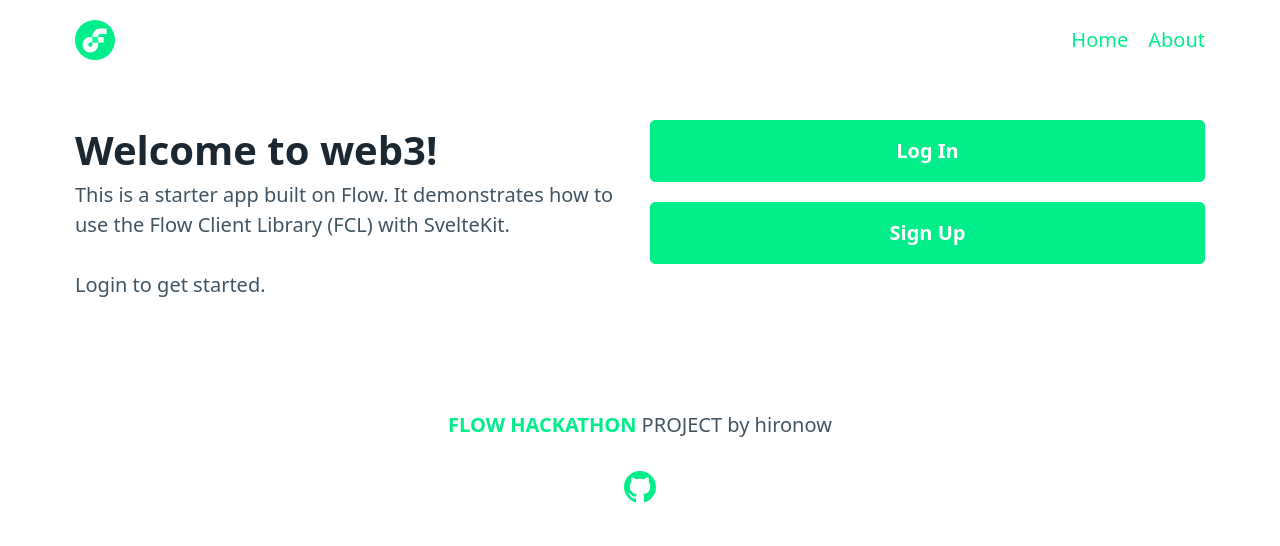
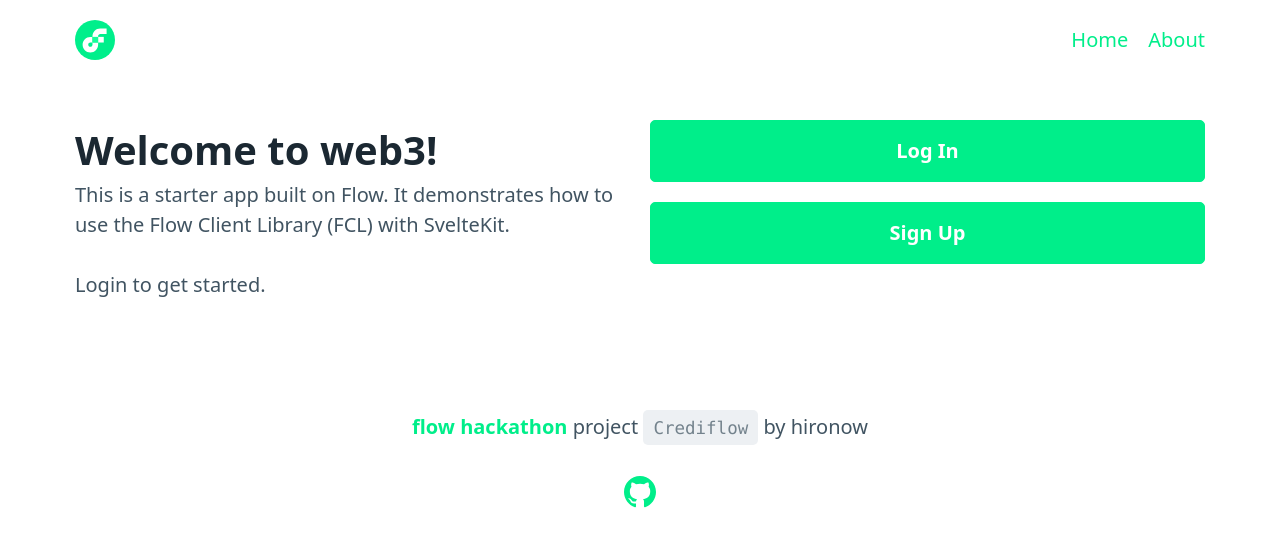
Before and after one commit to hironow/crediflow, a SvelteKit app in the folder web/: page / in a window 1280 px wide. Shown: the top 546 px of the page. Built offline with nearby package versions, Linux system fonts and the light colour scheme; no server answers; what @onflow/config, @onflow/fcl would draw is missing.

Commit message:
update footer

```diff
--- a/web/src/routes/+layout.svelte
+++ b/web/src/routes/+layout.svelte
@@ -11,7 +11,7 @@
 
 <footer>
 	<p>
-		<a href="https://devfolio.co/flow-hackathon/">FLOW HACKATHON</a> PROJECT by hironow
+		<a href="https://hackathon.flow.com/">flow hackathon</a> project <code>Crediflow</code> by hironow
 	</p>
 	<p>
 		<a href="https://github.com/hironow/crediflow">
```
